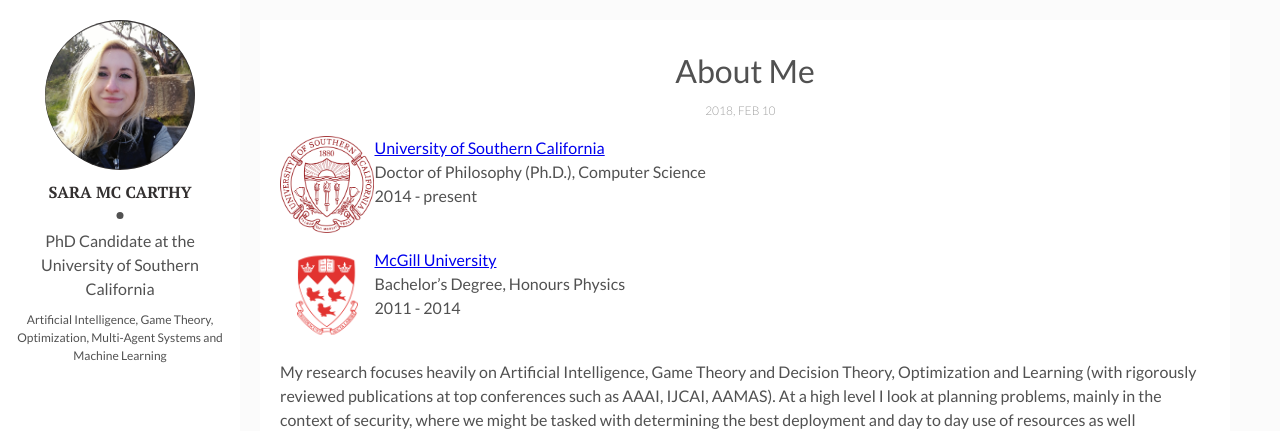
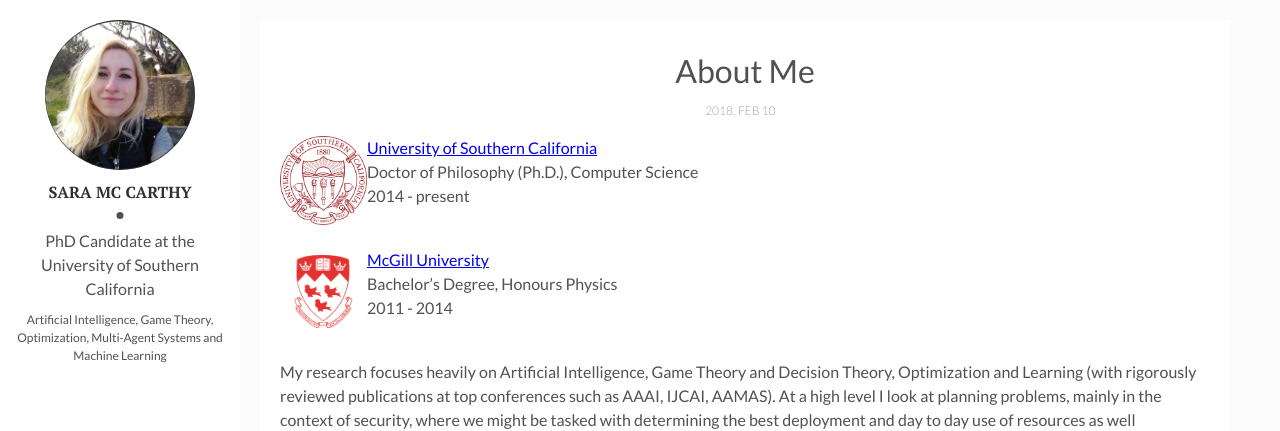
Before and after one commit to saramccarthy/saramccarthy.github.io, a Jekyll site: the page built from _posts/2018-02-10-about-me.markdown, in a window 1280 px wide. Shown: the top 431 px of the page. Built offline with Jekyll 4.4.1, drawn with Linux system fonts in a browser that asks for light colours.

Commit message:
Update 2018-02-10-about-me.markdown

```diff
--- a/_posts/2018-02-10-about-me.markdown
+++ b/_posts/2018-02-10-about-me.markdown
@@ -6,12 +6,12 @@ blurb: Education - Research - Publications
 img:  # Add image post (optional)
 ---
 
-<img style="float: left; width: 2.5cm; hspace:50px" src="{{site.baseurl}}/assets/img/usc.png">
+<img style="float: left; width: 2.3cm; hspace:50px" src="{{site.baseurl}}/assets/img/usc.png">
         <a href="http://www.usc.edu">University of Southern California</a><br>
         Doctor of Philosophy (Ph.D.), Computer Science <br>
         2014 - present<br><br>
 
-<img style="float: left; width: 2.5cm; hspace:50px" src="{{site.baseurl}}/assets/img/mcgill.png">
+<img style="float: left; width: 2.3cm; hspace:50px" src="{{site.baseurl}}/assets/img/mcgill.png">
         <a href="http://www.mcgill.ca">McGill University</a> <br>
         Bachelor's Degree, Honours Physics <br>
         2011 - 2014 <br><br>
```
